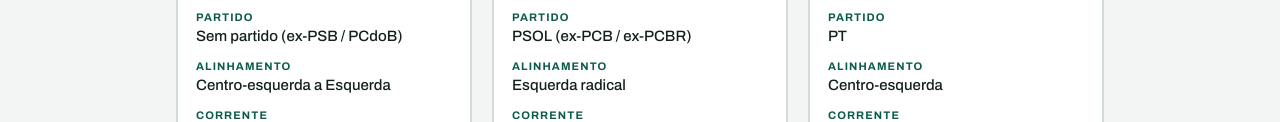
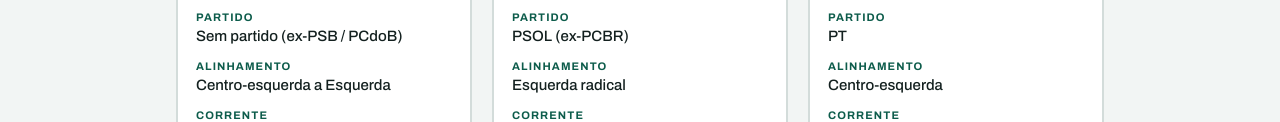
Before and after one commit to RacineFPSantos/clt_html, a plain HTML site: page ranking/index.html in a window 1280 px wide. Shown: the part 629-751 px from the top of the page. Drawn offline with Linux system fonts and the light colour scheme; no server answers.

Commit message:
fix: drop ex-PCB from Jones Manoel party

```diff
--- a/ranking/index.html
+++ b/ranking/index.html
@@ -94,7 +94,7 @@ const SUPABASE_ANON_KEY = "sb_publishable_VbtzIZ_nZMto8BgZLwkibA_sMjPsFvU";
 // Os ids precisam ser idênticos aos do check da tabela em supabase.sql.
 const OPTIONS = [
   {id:"flavio-dino",   name:"Flávio Dino",     photo:"fotos/flavio-dino.jpg",   party:"Sem partido (ex-PSB / PCdoB)", alignment:"Centro-esquerda a Esquerda", ideology:"Social-democracia, trabalhismo e garantismo jurídico"},
-  {id:"jones-manoel",  name:"Jones Manoel",    photo:"fotos/jones-manoel.png",  party:"PSOL (ex-PCB / ex-PCBR)",         alignment:"Esquerda radical",           ideology:"Marxismo-leninismo, comunismo e anti-imperialismo"},
+  {id:"jones-manoel",  name:"Jones Manoel",    photo:"fotos/jones-manoel.png",  party:"PSOL (ex-PCBR)",         alignment:"Esquerda radical",           ideology:"Marxismo-leninismo, comunismo e anti-imperialismo"},
   {id:"haddad",        name:"Fernando Haddad", photo:"fotos/haddad.jpg",        party:"PT",                           alignment:"Centro-esquerda",            ideology:"Social-democracia, social-liberalismo e reformismo"},
   {id:"dilma",         name:"Dilma Rousseff",  photo:"fotos/dilma.jpg",         party:"PT",                           alignment:"Centro-esquerda a Esquerda", ideology:"Nacional-desenvolvimentismo e trabalhismo"},
   {id:"elias-jabbour", name:"Elias Jabbour",   photo:"fotos/elias-jabbour.jpg", party:"PCdoB",                        alignment:"Esquerda",                   ideology:"Comunismo, marxismo e desenvolvimentismo (foco no modelo chinês)"},
```
Also changed, not shown: ranking/fotos/camilo-santana.png (added).
